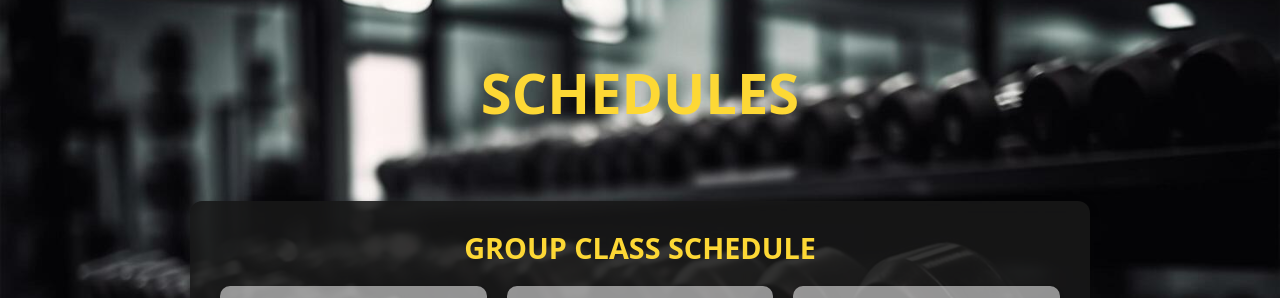
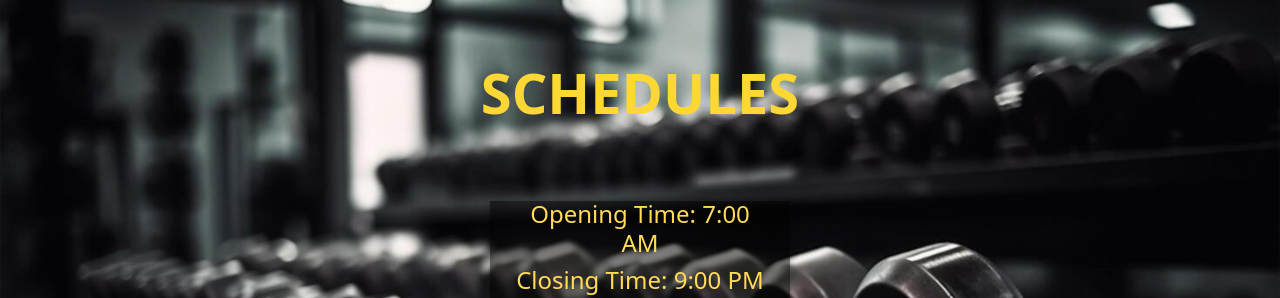
Before and after one commit to sorein3232/PSP-Website, a PHP site: page /PSP-Website/frontend/schedule.php in a window 1280 px wide. Shown: the part 96-394 px from the top of the page. Run offline with PHP 8.4, Linux system fonts and the light colour scheme; a user stored in the database is signed in; data comes from the database, SQL or seed files in the repository.

Commit message:
added psp opening closing time

```diff
--- a/frontend/schedule.php
+++ b/frontend/schedule.php
@@ -103,6 +103,12 @@ $schedules = array_values($schedules);
             grid-column: 2; /* Center column */
             grid-row: 3; /* Third row */
         }
+
+        .opening-closing-time h4 {
+        margin: 30px 0;
+        color: #FFDB58;
+}
+
     </style>
 </head>
 
@@ -150,6 +156,11 @@ $schedules = array_values($schedules);
         <div class="schedule-banner">
             <h1>Schedules</h1>
         </div>
+
+    <div class="text-center mt-4" style="background-color: rgba(0, 0, 0, 0.5); color: #FFDB58; width: 300px; height: 100px; margin: 0 auto; padding: 20px; box-shadow: 0 4px 8px rgba(0, 0, 0, 0.3); display: flex; flex-direction: column; justify-content: center; align-items: center;">
+        <h4>Opening Time: 7:00 AM</h4>
+        <h4>Closing Time: 9:00 PM</h4>
+    </div>
 
         <div class="group-class-schedule">
             <h2>Group Class Schedule</h2>
@@ -226,8 +237,6 @@ $schedules = array_values($schedules);
                 ?>
             </div>
         </div>
-
-
     </div>
 
     <!-- Footer Section -->
```
